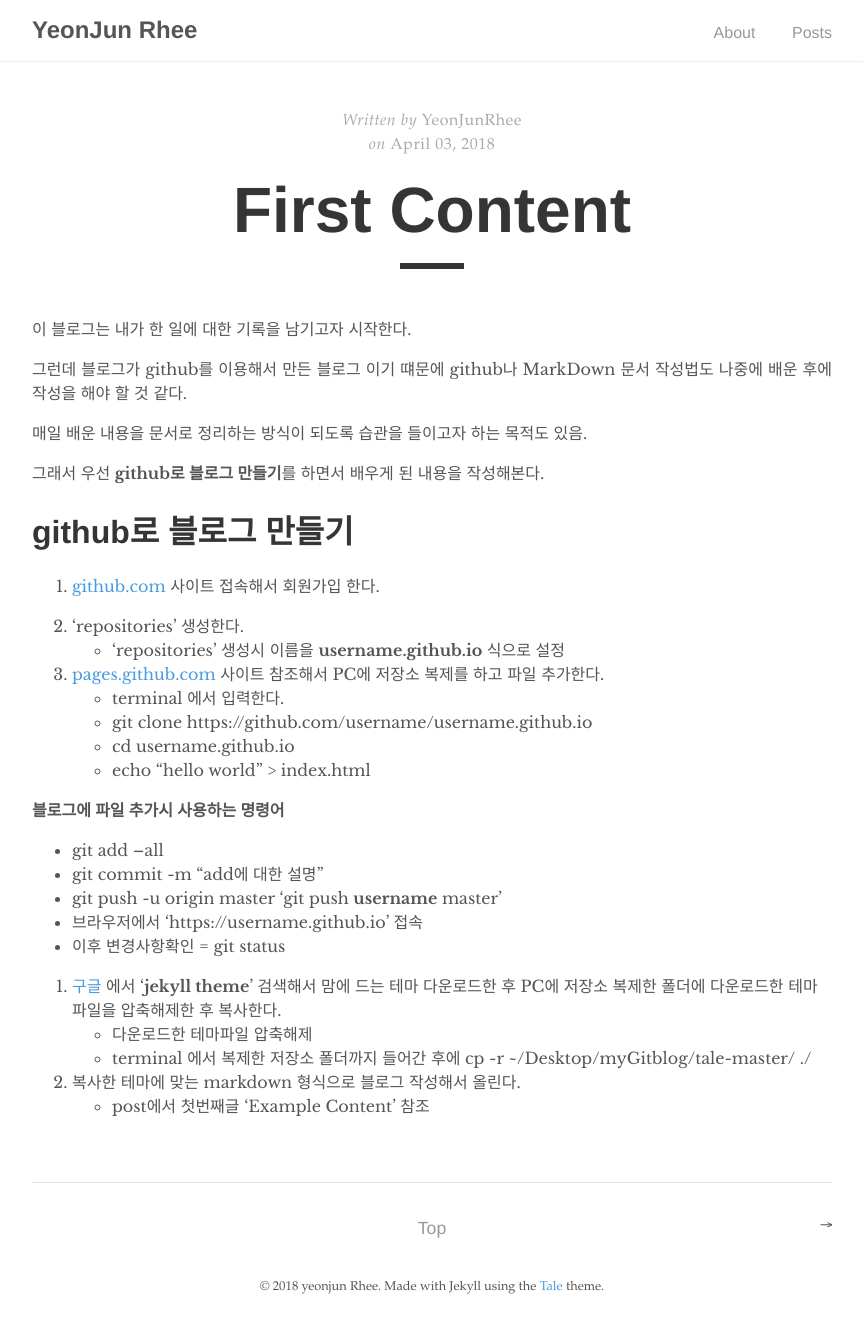
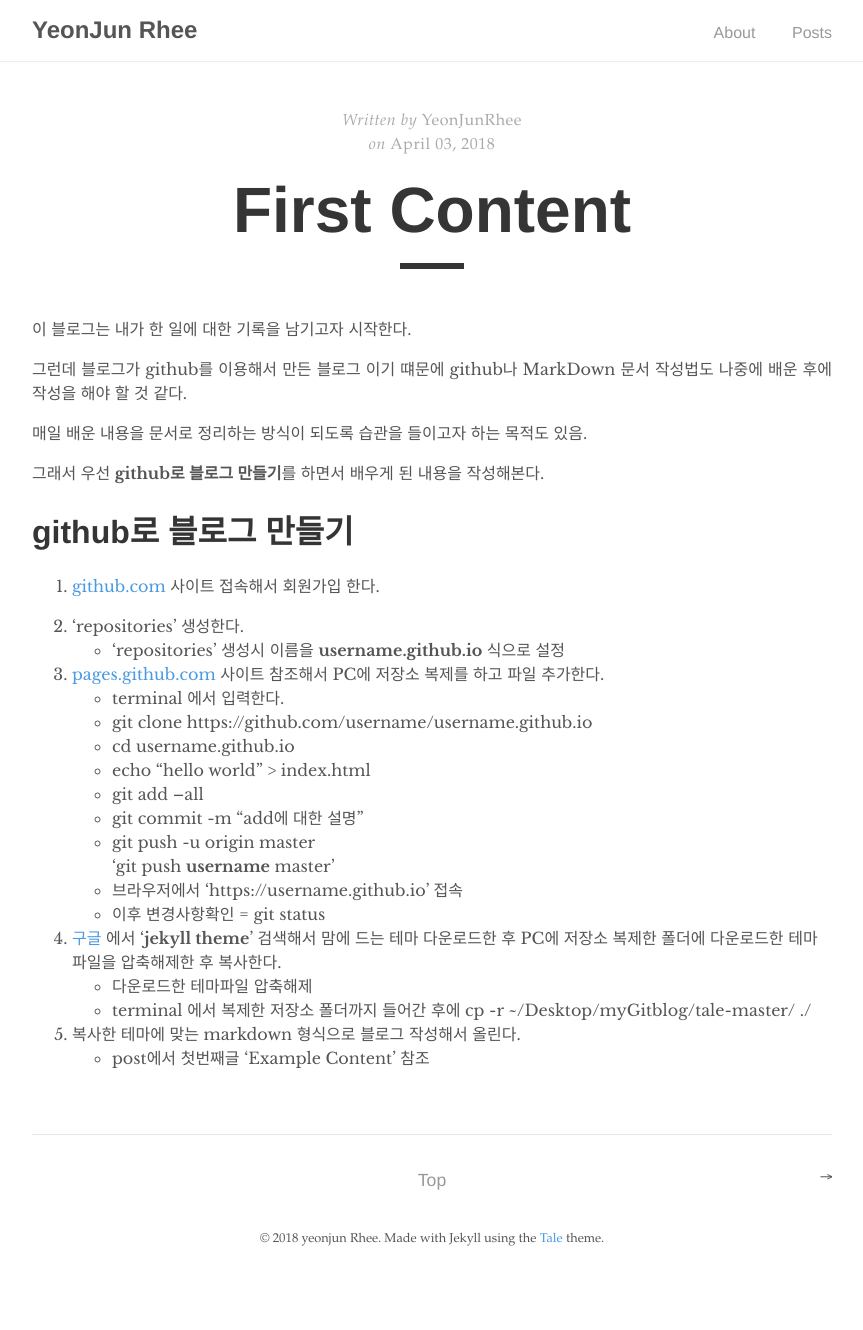
Before and after one commit to yeonjunrhee/yeonjunrhee.github.io, a Jekyll site: the page built from _posts/2018-04-03-swift-study-1.md, in a window 1280 px wide. Shown: the whole page, without its empty margins (208-1071 px from the left). Built offline with Jekyll 4.4.1, drawn with Linux system fonts in a browser that asks for light colours; after the commit the page ends 1282 px from its top, so only the background shows below that.

Commit message:
docs: Edit My First post 3

```diff
--- a/_posts/2018-04-03-swift-study-1.md
+++ b/_posts/2018-04-03-swift-study-1.md
@@ -24,15 +24,12 @@ author: "YeonJunRhee"
 - git clone https://github.com/username/username.github.io
 - cd username.github.io
 - echo "hello world" > index.html
-
-**블로그에 파일 추가시 사용하는 명령어**
 - git add --all
 - git commit -m "add에 대한 설명"
-- git push -u origin master
+- git push -u origin master<br>
 'git push **username** master'
 - 브라우저에서 'https://username.github.io' 접속
 * 이후 변경사항확인 = git status
-
 
 4. [구글](https://www.google.com) 에서 '**jekyll theme**' 검색해서 맘에 드는 테마 다운로드한 후 PC에 저장소 복제한 폴더에 다운로드한 테마 파일을 압축해제한 후 복사한다.
 * 다운로드한 테마파일 압축해제
```
